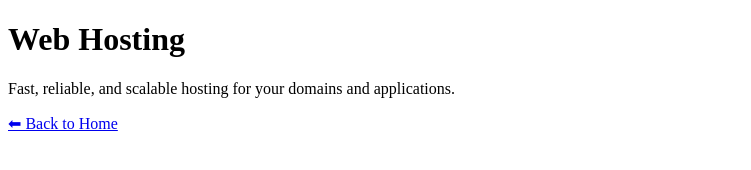
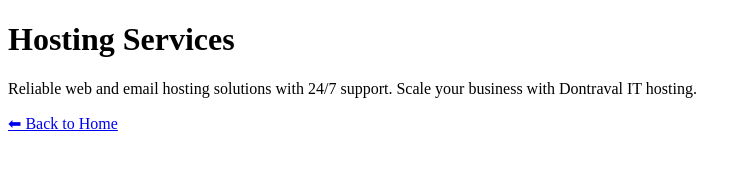
Before and after one commit to Nouri11190/dontraval-page, a plain HTML site: page hosting.html in a window 1280 px wide. Shown: the whole page, without its empty margins (0-751 px from the left). Drawn offline with Linux system fonts and the light colour scheme.

Commit message:
Update hosting.html

```diff
--- a/hosting.html
+++ b/hosting.html
@@ -3,11 +3,11 @@
 <head>
   <meta charset="UTF-8">
   <meta name="viewport" content="width=device-width, initial-scale=1.0">
-  <title>Web Hosting – Dontraval IT</title>
+  <title>Hosting – Dontraval IT</title>
 </head>
 <body>
-  <h1>Web Hosting</h1>
-  <p>Fast, reliable, and scalable hosting for your domains and applications.</p>
+  <h1>Hosting Services</h1>
+  <p>Reliable web and email hosting solutions with 24/7 support. Scale your business with Dontraval IT hosting.</p>
   <a href="index.html">⬅ Back to Home</a>
 </body>
 </html>
```
